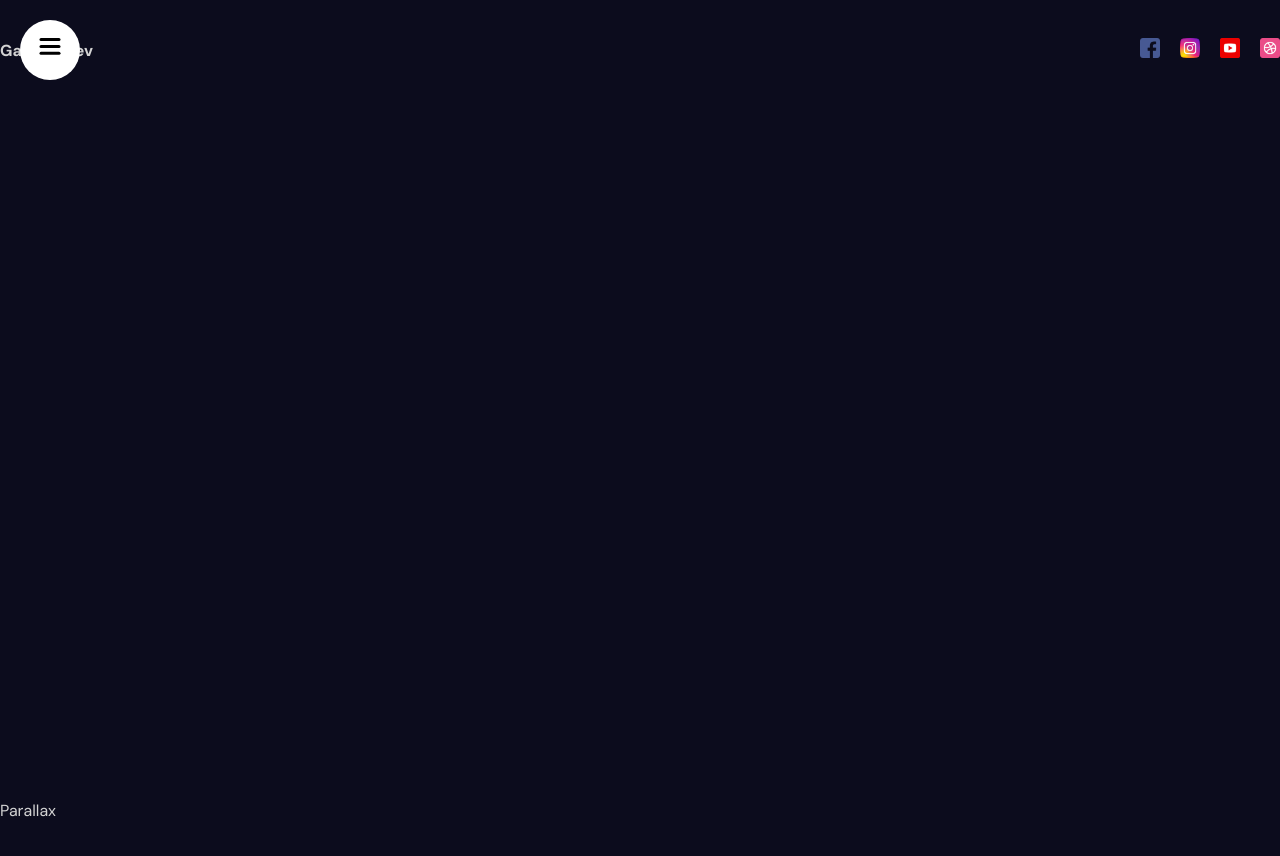
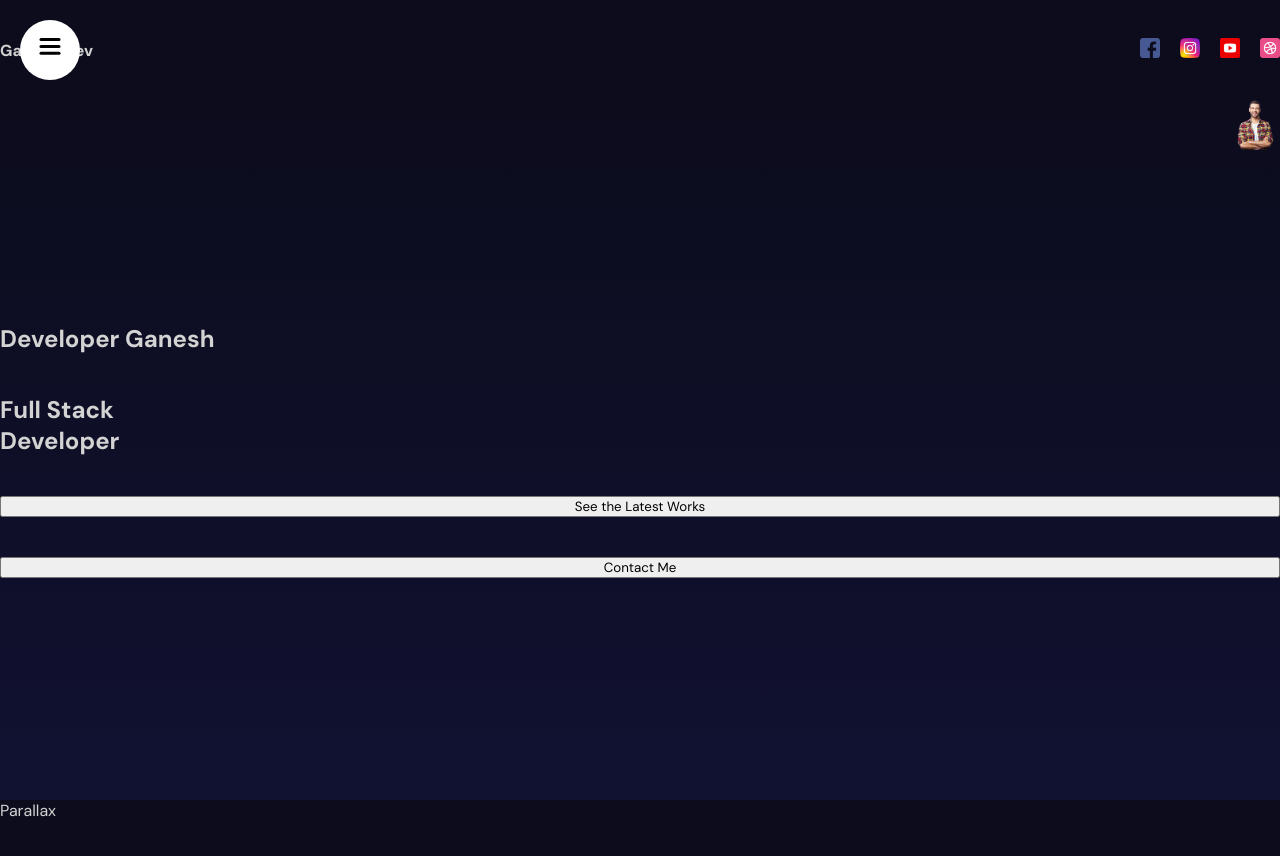
Before and after one commit to Ganesh-Paulraja/Portfolio-2, a React (Vite) app: page / in a window 1280 px wide. Shown: the top 856 px of the page. Built offline with nearby package versions, Linux system fonts and the light colour scheme.

Commit message:
hero banner updated

```diff
--- a/src/App.jsx
+++ b/src/App.jsx
@@ -1,10 +1,14 @@
 import "./app.scss"
+import Hero from "./components/Hero/Hero";
 import Navbar from "./components/Navbar/Navbar";
 import Test from "./components/Test/Test";
 
 const App = () => {
   return <div>
-    <section id="Home"><Navbar/></section>
+    <section id="Home">
+      <Navbar/>
+      <Hero/>
+    </section>
     <section id="Services">Parallax</section>
     <section>Services</section>
     <section id="Portfolio">Parallax</section>
--- a/src/components/Hero/Hero.jsx
+++ b/src/components/Hero/Hero.jsx
@@ -2,6 +2,19 @@ import './Hero.scss'
 
 export default function Hero() {
   return (
-    <div className='Hero'>Hero</div>
+    <div className='Hero'>
+      <div className="wrapper">
+      <div className="textContainer">
+        <h2>Developer Ganesh</h2>
+        <h1>Full Stack <br /> Developer</h1>
+        <button>See the Latest Works</button>
+        <button>Contact Me</button>
+      </div>
+      <div className="imageContainer">
+        <img src="/hero.png" alt="" />
+      </div>
+      <img src="/scroll.png" alt="scroll" />
+      </div>
+    </div>
   )
 }
--- a/src/components/Hero/Hero.scss
+++ b/src/components/Hero/Hero.scss
@@ -1,4 +1,27 @@
 .Hero {
   height: calc(100vh - 100px);
   background: linear-gradient(180deg, #0c0c1d, #111132);
+  overflow: hidden;
+  position: relative;
+  .wrapper {
+    max-width: 1366px;
+    height: 100%;
+    margin: 0 auto;
+    .textContainer {
+      height: 100%;
+      display: flex;
+      flex-direction: column;
+      justify-content: center;
+      gap: 40px;
+    }
+    img {
+      width: 50px;
+    }
+  }
+  .imageContainer {
+    height: 100%;
+    position: absolute;
+    top: 0;
+    right: 0;
+  }
 }
--- a/src/components/Navbar/Navbar.jsx
+++ b/src/components/Navbar/Navbar.jsx
@@ -15,16 +15,16 @@ export default function Navbar() {
         >Ganesh Dev</motion.span>
         <div className="social">
           <a href="#">
-            <img src="facebook.png" alt="" />
+            <img src="facebook.png" alt="facebook" />
           </a>
           <a href="#">
-            <img src="/instagram.png" alt="" />
+            <img src="/instagram.png" alt="instagram" />
           </a>
           <a href="#">
-            <img src="/youtube.png" alt="" />
+            <img src="/youtube.png" alt="youtube" />
           </a>
           <a href="#">
-            <img src="/dribbble.png" alt="" />
+            <img src="/dribbble.png" alt="dribble" />
           </a>
         </div>
       </div>
```
